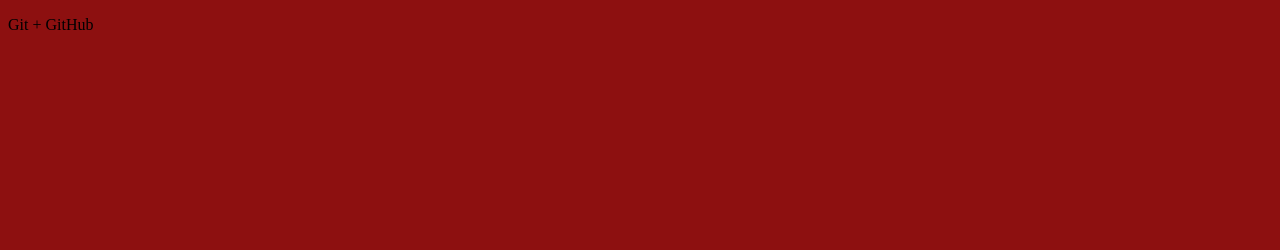
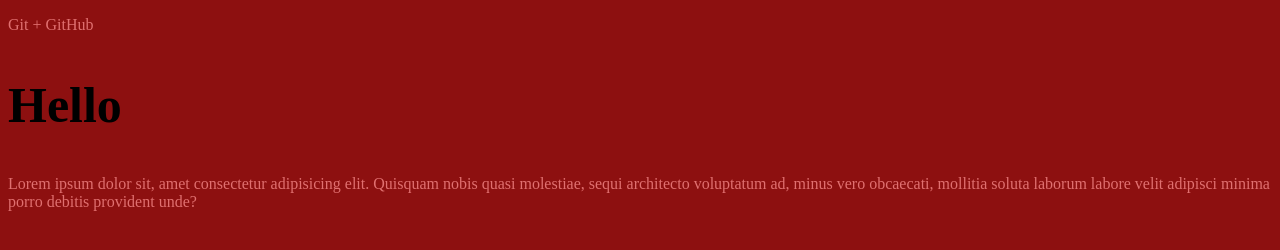
Before and after one commit to LiliMirz/gittest, a plain HTML site: page index.html in a window 1280 px wide. Drawn offline with Linux system fonts and the light colour scheme.

Commit message:
первые изменения

```diff
--- a/css/main.css
+++ b/css/main.css
@@ -1,3 +1,9 @@
 body {
-background-color: rgb(141, 16, 16);
+  background-color: rgb(141, 16, 16);
 }
+p {
+  color: rgb(224, 112, 112);
+}
+h2 {
+  font-size: 50px;
+}
--- a/index.html
+++ b/index.html
@@ -9,5 +9,7 @@
 </head>
 <body>
    <p>Git + GitHub</p>
+   <h2>Hello</h2>
+   <p>Lorem ipsum dolor sit, amet consectetur adipisicing elit. Quisquam nobis quasi molestiae, sequi architecto voluptatum ad, minus vero obcaecati, mollitia soluta laborum labore velit adipisci minima porro debitis provident unde?</p>
 </body>
 </html>
```
